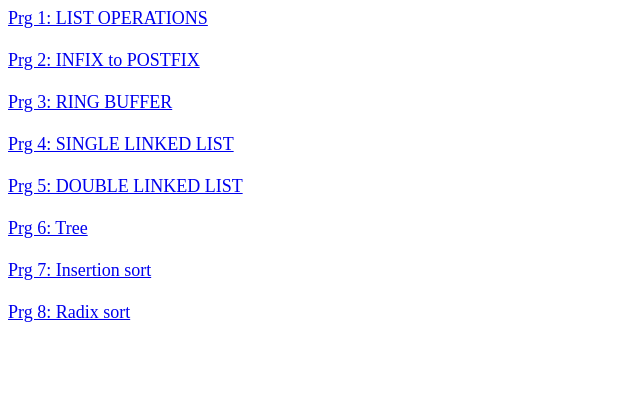
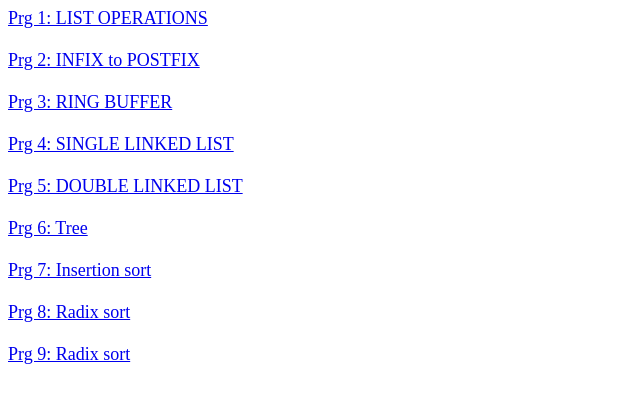
Before and after one commit to practicalhero/ds, a plain HTML site: page index.html in a window 1280 px wide. Shown: the whole page, without its empty margins (0-640 px from the left). Drawn offline with Linux system fonts and the light colour scheme.

Commit message:
Update index.html

```diff
--- a/index.html
+++ b/index.html
@@ -16,6 +16,7 @@
     <a href="tree.html">Prg 6: Tree</a><br><br>
     <a href="insertion.html">Prg 7: Insertion sort</a><br><br>
     <a href="radix.html">Prg 8: Radix sort</a><br><br>
+    <a href="hashing.html">Prg 9: Radix sort</a><br><br>
 </body>
 
 </html>
```
